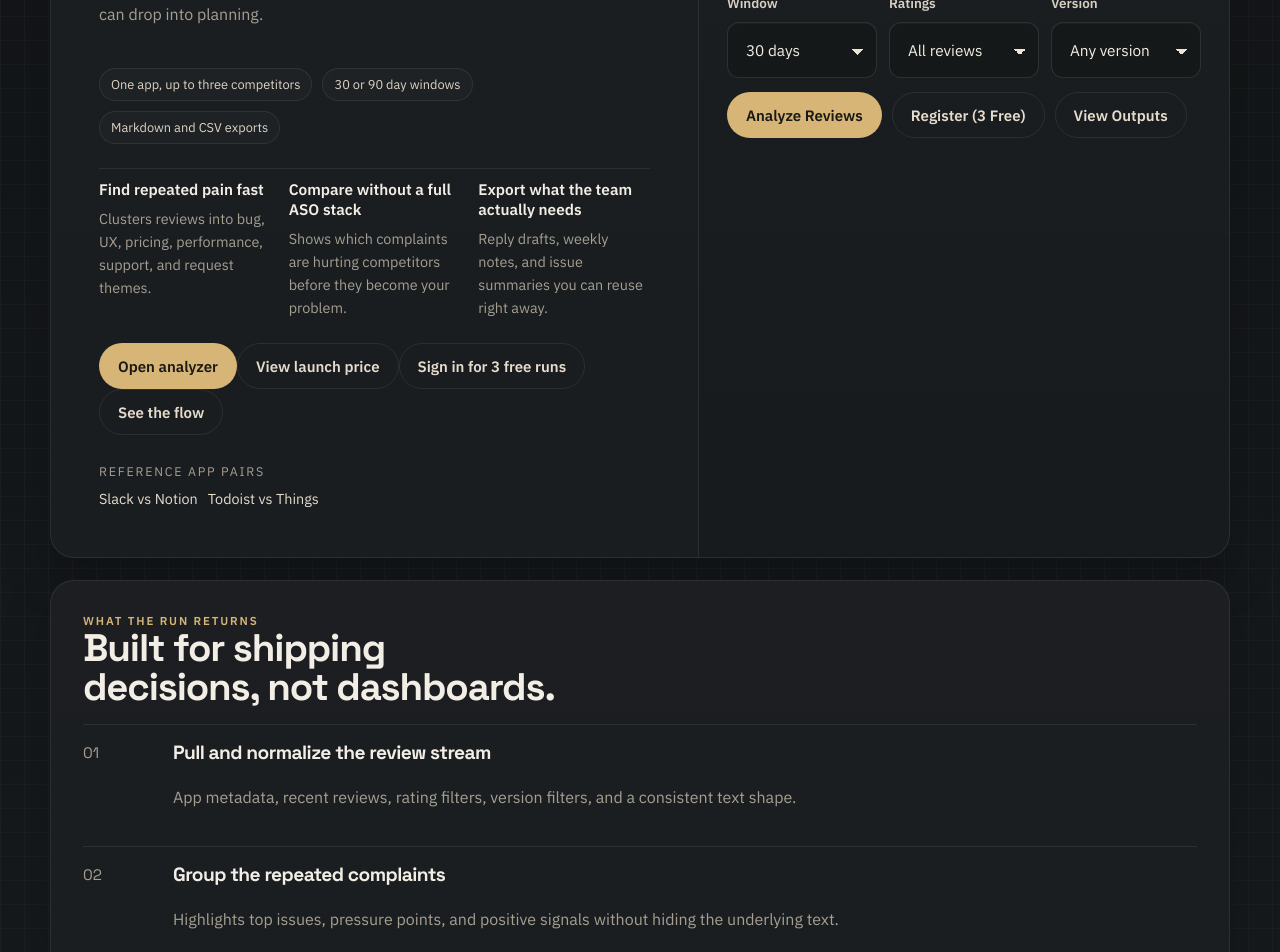
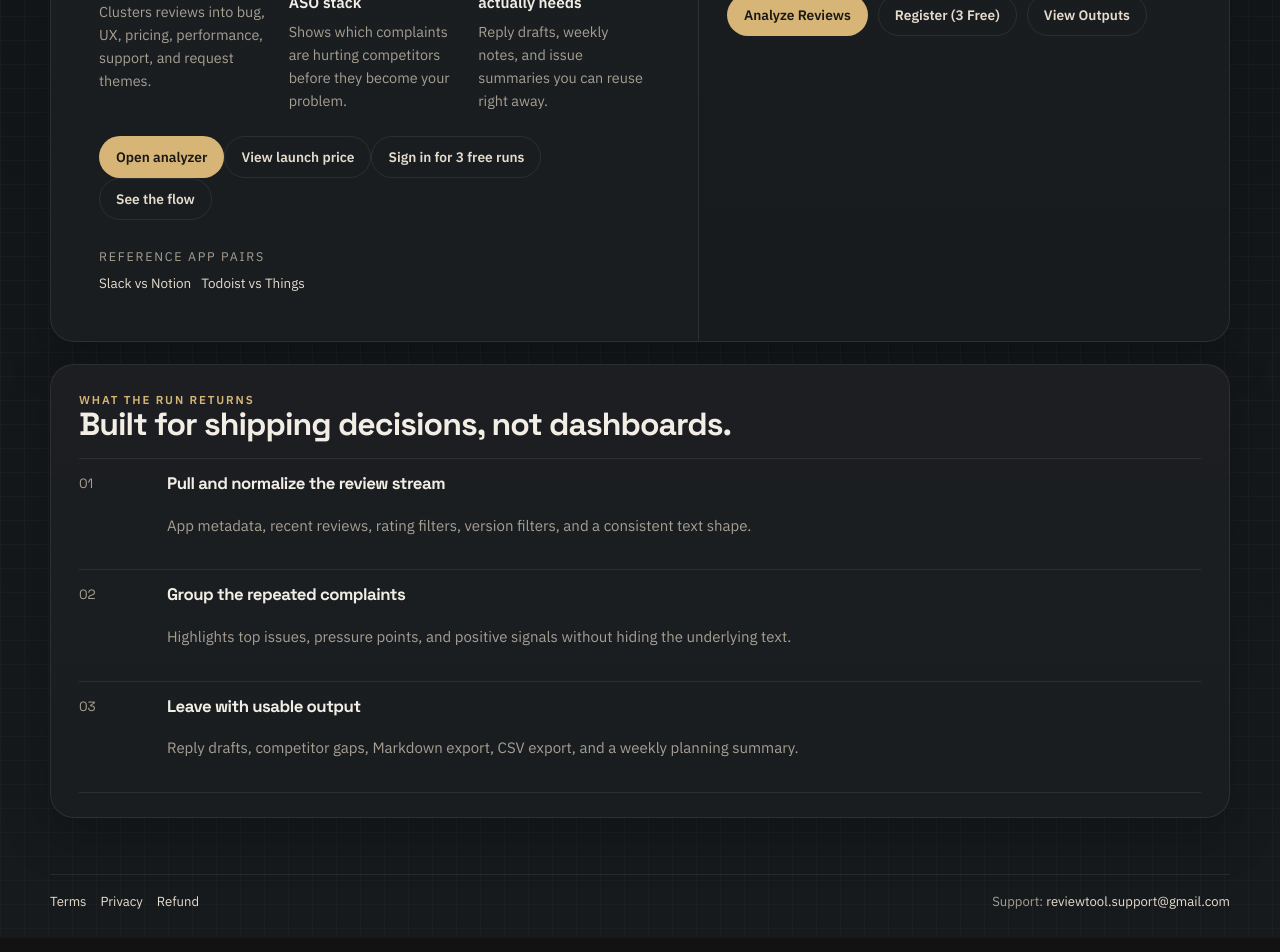
Before and after one commit to dEdwardy/review-intelligence, a Next.js app: page / in a window 1280 px wide. Shown: the part 800-1752 px from the top of the page. Built offline with nearby package versions, Linux system fonts and the light colour scheme; no server answers.

Commit message:
feat: add compliance pages

```diff
--- a/app/globals.css
+++ b/app/globals.css
@@ -43,6 +43,11 @@ body {
     auto;
   color: var(--text);
   font-family: var(--font-body), 'Helvetica Neue', sans-serif;
+  font-size: 15px;
+}
+
+body > * {
+  width: 100%;
 }
 
 a {
@@ -85,6 +90,70 @@ header {
   padding-top: 20px;
 }
 
+.site-footer {
+  padding: 0 0 28px;
+}
+
+.site-footer__inner {
+  width: min(var(--max), calc(100% - 40px));
+  margin: 0 auto;
+  padding-top: 18px;
+  border-top: 1px solid var(--line);
+  display: flex;
+  align-items: center;
+  justify-content: space-between;
+  gap: 12px;
+  color: var(--muted);
+  font-size: 0.82rem;
+}
+
+.site-footer__links {
+  display: flex;
+  flex-wrap: wrap;
+  gap: 14px;
+}
+
+.site-footer__links a,
+.site-footer__meta a {
+  color: #e6dccd;
+}
+
+.legal-page {
+  max-width: 760px;
+  margin: 0 auto;
+  padding: 32px;
+  border: 1px solid var(--line);
+  border-radius: var(--radius-lg);
+  background:
+    linear-gradient(180deg, rgba(255, 255, 255, 0.02), rgba(255, 255, 255, 0.01)),
+    var(--bg-elevated);
+  box-shadow: var(--shadow);
+  display: grid;
+  gap: 18px;
+}
+
+.legal-page__content {
+  display: grid;
+  gap: 14px;
+}
+
+.legal-page__content p {
+  margin: 0;
+  color: var(--muted);
+  line-height: 1.7;
+}
+
+.legal-list {
+  margin: -4px 0 0;
+  padding-left: 20px;
+  color: var(--muted);
+  line-height: 1.7;
+}
+
+.legal-list li + li {
+  margin-top: 6px;
+}
+
 .masthead {
   display: flex;
   align-items: center;
@@ -109,7 +178,7 @@ header {
 
 .brand-lockup__name {
   font-family: var(--font-display), sans-serif;
-  font-size: 1rem;
+  font-size: 0.95rem;
   font-weight: 700;
   letter-spacing: -0.02em;
 }
@@ -117,7 +186,7 @@ header {
 .brand-lockup__subhead,
 .masthead__note {
   color: var(--muted);
-  font-size: 0.86rem;
+  font-size: 0.8rem;
 }
 
 .hero,
@@ -179,16 +248,16 @@ h3 {
 }
 
 h1 {
-  max-width: 10ch;
-  font-size: clamp(3rem, 7vw, 5.6rem);
+  max-width: 11.5ch;
+  font-size: clamp(2.6rem, 6vw, 4.8rem);
 }
 
 h2 {
-  font-size: clamp(1.8rem, 3vw, 2.5rem);
+  font-size: clamp(1.55rem, 2.5vw, 2.1rem);
 }
 
 h3 {
-  font-size: 1.2rem;
+  font-size: 1.05rem;
 }
 
 .hero p,
@@ -202,8 +271,8 @@ h3 {
 }
 
 .hero p {
-  max-width: 58ch;
-  font-size: 1rem;
+  max-width: 62ch;
+  font-size: 0.95rem;
 }
 
 .hero__meta,
@@ -225,7 +294,7 @@ h3 {
   border-radius: 999px;
   background: var(--surface);
   color: #ddd4c6;
-  font-size: 0.8rem;
+  font-size: 0.76rem;
 }
 
 .hero__facts {
@@ -265,7 +334,7 @@ h3 {
 
 .text-link {
   color: #e6dccd;
-  font-size: 0.9rem;
+  font-size: 0.84rem;
   border-bottom: 1px solid transparent;
   transition:
     border-color 140ms ease,
@@ -297,12 +366,12 @@ button.text-link {
   display: inline-flex;
   align-items: center;
   justify-content: center;
-  min-height: 46px;
-  padding: 0 18px;
+  min-height: 42px;
+  padding: 0 16px;
   border-radius: 999px;
   border: 1px solid var(--line);
   cursor: pointer;
-  font-size: 0.94rem;
+  font-size: 0.86rem;
   font-weight: 600;
   white-space: nowrap;
   transition:
@@ -346,7 +415,7 @@ button.text-link {
 
 .workflow {
   margin-top: 22px;
-  padding: 28px 32px;
+  padding: 24px 28px;
 }
 
 .pricing-layout {
@@ -356,7 +425,7 @@ button.text-link {
 }
 
 .pricing-hero {
-  padding: 28px;
+  padding: 24px;
   border: 1px solid var(--line);
   border-radius: var(--radius-lg);
   background:
@@ -384,7 +453,7 @@ button.text-link {
 }
 
 .pricing-point h2 {
-  font-size: 1.05rem;
+  font-size: 0.98rem;
 }
 
 .pricing-point p {
@@ -393,7 +462,7 @@ button.text-link {
 }
 
 .pricing-card {
-  padding: 28px;
+  padding: 24px;
   border: 1px solid var(--line);
   border-radius: var(--radius-lg);
   background:
@@ -453,8 +522,8 @@ button.text-link {
 }
 
 .auth-card__title {
-  max-width: 12ch;
-  font-size: clamp(2.2rem, 4.7vw, 3.7rem);
+  max-width: 14ch;
+  font-size: clamp(1.9rem, 4vw, 3rem);
 }
 
 .auth-card__lede {
@@ -505,7 +574,7 @@ button.text-link {
   border-radius: 999px;
   background: rgba(255, 255, 255, 0.02);
   color: #ddd4c6;
-  font-size: 0.82rem;
+  font-size: 0.76rem;
 }
 .pricing-card__lede {
   max-width: 46ch;
@@ -521,7 +590,7 @@ button.text-link {
 
 .pricing-card__amount {
   font-family: var(--font-display), sans-serif;
-  font-size: clamp(2rem, 4vw, 3.2rem);
+  font-size: clamp(1.7rem, 3.2vw, 2.5rem);
   line-height: 1;
   letter-spacing: -0.04em;
 }
@@ -562,7 +631,7 @@ button.text-link {
 
 .auth-actions__submit {
   width: 100%;
-  min-height: 52px;
+  min-height: 48px;
 }
 
 .auth-actions__secondary {
@@ -573,7 +642,7 @@ button.text-link {
 
 .auth-actions__secondary .button {
   width: 100%;
-  min-height: 48px;
+  min-height: 44px;
 }
 
 .auth-footer-link {
@@ -589,11 +658,11 @@ button.text-link {
 }
 
 .auth-card__panel .field label {
-  font-size: 0.82rem;
+  font-size: 0.78rem;
 }
 
 .auth-card__panel .field input {
-  min-height: 54px;
+  min-height: 50px;
 }
 
 .auth-card__panel .inline-status {
@@ -611,6 +680,7 @@ button.text-link {
   padding: 14px 16px;
   color: var(--muted);
   line-height: 1.65;
+  font-size: 0.88rem;
 }
 
 .pricing-summary {
@@ -643,15 +713,15 @@ button.text-link {
 .workflow__row {
   display: grid;
   grid-template-columns: 72px minmax(0, 1fr);
-  gap: 18px;
-  padding: 18px 0;
+  gap: 16px;
+  padding: 16px 0;
   border-bottom: 1px solid var(--line);
 }
 
 .workflow__index {
   color: var(--muted);
   font-family: var(--font-display), sans-serif;
-  font-size: 0.95rem;
+  font-size: 0.84rem;
 }
 
 .workflow__content {
@@ -670,7 +740,7 @@ button.text-link {
 }
 
 .input-form h2 {
-  font-size: 1.5rem;
+  font-size: 1.28rem;
 }
 
 .preset-actions {
@@ -713,15 +783,15 @@ button.text-link {
 
 .field label {
   color: #d8d0c3;
-  font-size: 0.84rem;
+  font-size: 0.78rem;
   font-weight: 600;
 }
 
 .field input,
 .field select {
   width: 100%;
-  min-height: 56px;
-  padding: 0 18px;
+  min-height: 50px;
+  padding: 0 16px;
   border-radius: 12px;
   border: 1px solid rgba(255, 255, 255, 0.1);
   background:
@@ -729,7 +799,7 @@ button.text-link {
     rgba(0, 0, 0, 0.16);
   color: var(--text);
   outline: none;
-  font-size: 0.96rem;
+  font-size: 0.88rem;
 }
 
 .field select {
@@ -809,7 +879,7 @@ button.text-link {
 .field__hint,
 .inline-status {
   color: var(--muted);
-  font-size: 0.84rem;
+  font-size: 0.78rem;
   line-height: 1.5;
 }
 
@@ -842,7 +912,7 @@ button.text-link {
 
 .dashboard__top h1 {
   max-width: 14ch;
-  font-size: clamp(2.2rem, 5vw, 3.8rem);
+  font-size: clamp(1.9rem, 4vw, 3rem);
 }
 
 .dashboard__summary {
@@ -871,7 +941,7 @@ button.text-link {
 
 .metric__label {
   color: var(--muted);
-  font-size: 0.8rem;
+  font-size: 0.72rem;
   text-transform: uppercase;
   letter-spacing: 0.1em;
 }
@@ -880,7 +950,7 @@ button.text-link {
   display: block;
   margin: 12px 0 8px;
   font-family: var(--font-display), sans-serif;
-  font-size: 1.85rem;
+  font-size: 1.55rem;
   line-height: 1.05;
 }
 
@@ -891,7 +961,7 @@ button.text-link {
 
 .metric__note {
   color: var(--muted);
-  font-size: 0.87rem;
+  font-size: 0.8rem;
   line-height: 1.6;
 }
 
@@ -998,7 +1068,7 @@ button.text-link {
 .gap-item__title,
 .draft__title {
   font-weight: 700;
-  font-size: 1rem;
+  font-size: 0.92rem;
 }
 
 .cluster__meta,
@@ -1006,7 +1076,7 @@ button.text-link {
 .review__meta {
   margin-top: 6px;
   color: var(--muted);
-  font-size: 0.84rem;
+  font-size: 0.78rem;
   line-height: 1.5;
 }
 
@@ -1047,7 +1117,7 @@ button.text-link {
 
 .empty-state h2 {
   margin-bottom: 10px;
-  font-size: 1.35rem;
+  font-size: 1.1rem;
 }
 
 .preview-output {
@@ -1092,8 +1162,8 @@ button.text-link {
 
 .skeleton-line--large {
   width: min(520px, 100%);
-  height: 30px;
-  margin-bottom: 22px;
+  height: 26px;
+  margin-bottom: 18px;
 }
 
 .skeleton-card {
@@ -1148,6 +1218,16 @@ button.text-link {
   .shell {
     width: min(var(--max), calc(100% - 24px));
     padding: 18px 0 36px;
+  }
+
+  .site-footer__inner {
+    width: min(var(--max), calc(100% - 24px));
+    align-items: flex-start;
+    flex-direction: column;
+  }
+
+  .legal-page {
+    padding: 20px;
   }
 
   .masthead,
@@ -1209,7 +1289,7 @@ button.text-link {
 
   .auth-card__title {
     max-width: none;
-    font-size: clamp(1.7rem, 7vw, 2.2rem);
+    font-size: clamp(1.6rem, 6vw, 2rem);
   }
 
   .auth-mode-switch {
@@ -1231,7 +1311,7 @@ button.text-link {
   }
 
   .auth-card__panel .field input {
-    min-height: 50px;
+    min-height: 46px;
   }
 
   .auth-actions {
--- a/app/layout.jsx
+++ b/app/layout.jsx
@@ -1,4 +1,5 @@
 import { IBM_Plex_Sans, Space_Grotesk } from 'next/font/google';
+import SiteFooter from '../components/site-footer.jsx';
 import './globals.css';
 
 const display = Space_Grotesk({
@@ -21,7 +22,10 @@ export const metadata = {
 export default function RootLayout({ children }) {
   return (
     <html lang="en" className={`${display.variable} ${body.variable}`}>
-      <body>{children}</body>
+      <body>
+        {children}
+        <SiteFooter />
+      </body>
     </html>
   );
 }
--- /dev/null
+++ b/components/site-footer.jsx
@@ -0,0 +1,20 @@
+import Link from 'next/link';
+
+const SUPPORT_EMAIL = 'reviewtool.support@gmail.com';
+
+export default function SiteFooter() {
+  return (
+    <footer className="site-footer">
+      <div className="site-footer__inner">
+        <div className="site-footer__links" aria-label="Legal">
+          <Link href="/terms">Terms</Link>
+          <Link href="/privacy">Privacy</Link>
+          <Link href="/refund">Refund</Link>
+        </div>
+        <div className="site-footer__meta">
+          Support: <a href={`mailto:${SUPPORT_EMAIL}`}>{SUPPORT_EMAIL}</a>
+        </div>
+      </div>
+    </footer>
+  );
+}
```
Also changed, not shown: app/privacy/page.jsx (added, +30 -0 lines), app/refund/page.jsx (added, +39 -0 lines), app/terms/page.jsx (added, +30 -0 lines).
